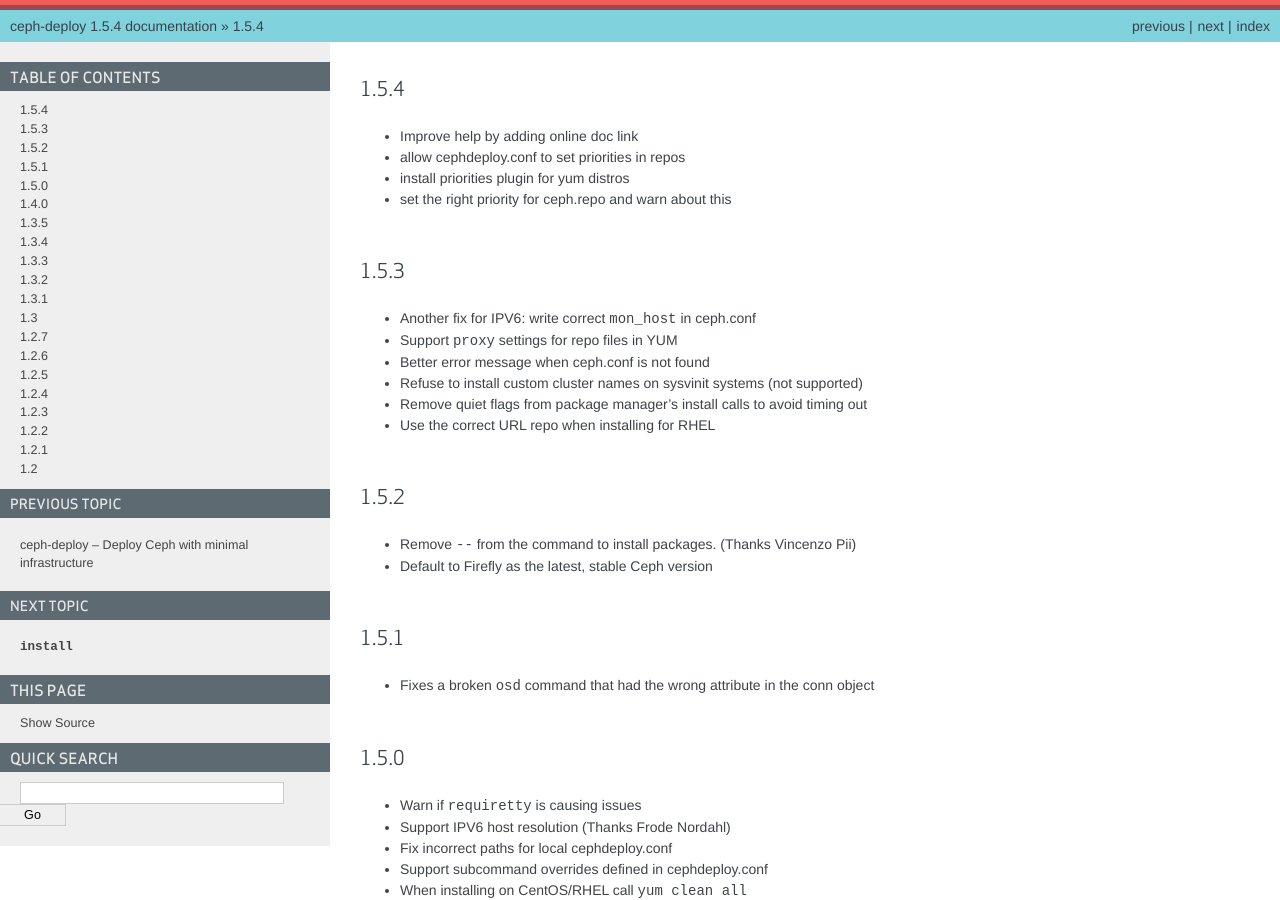
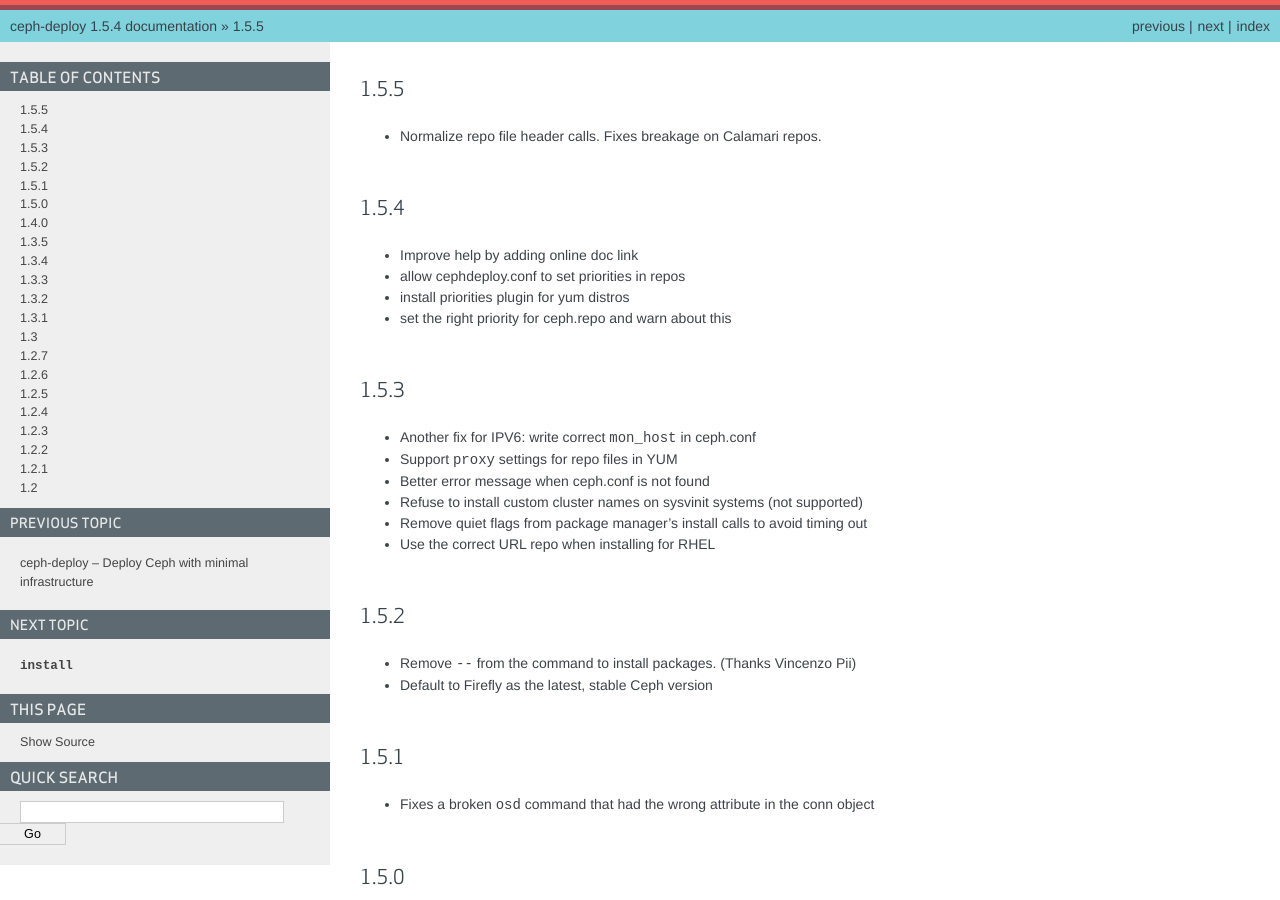
Before and after one commit to ceph/ceph-deploy, a Sphinx documentation site: the page built from docs/source/changelog.rst, in a window 1280 px wide and 900 px high. Built offline with Sphinx 7.4.7, drawn with Linux system fonts in a browser that asks for light colours.

Commit message:
update the changelog
Signed-off-by: Alfredo Deza <alfredo.deza@inktank.com>

```diff
--- a/docs/source/changelog.rst
+++ b/docs/source/changelog.rst
@@ -1,3 +1,7 @@
+1.5.5
+-----
+* Normalize repo file header calls. Fixes breakage on Calamari repos.
+
 1.5.4
 -----
 * Improve help by adding online doc link
```
